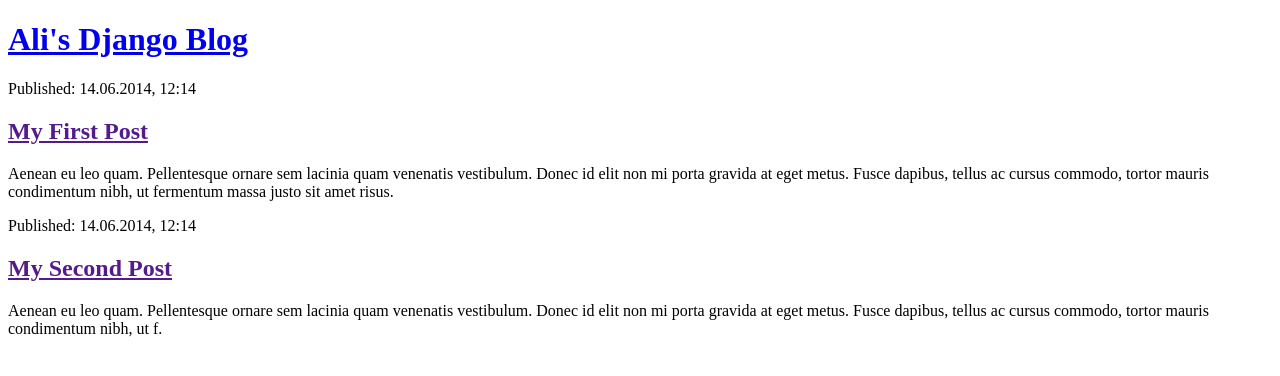
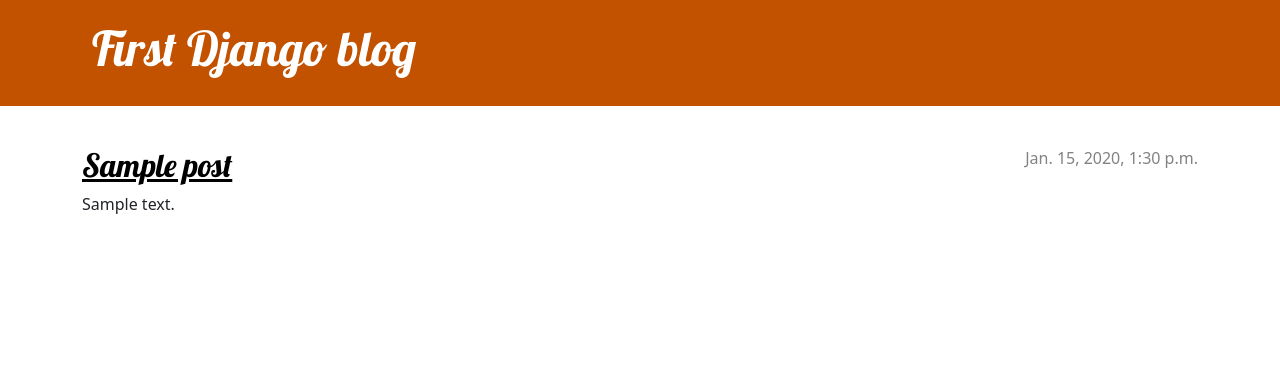
Before and after one commit to Alighandali/django_static_blog, a Django app: page / in a window 1280 px wide. Shown: the top 376 px of the page. Run offline with Django 3.2, Linux system fonts and the light colour scheme; tables that the repository leaves empty hold one stand-in row (values such as "Sample post").

Commit message:
Added view and template for detailed blog post as well as CSS for the site.

```diff
--- /dev/null
+++ b/blog/static/css/blog.css
@@ -0,0 +1,70 @@
+.page-header {
+    background-color: #C25100;
+    margin-top: 0;
+    margin-bottom: 40px;
+    padding: 20px 20px 20px 40px;
+}
+
+.page-header h1,
+.page-header h1 a,
+.page-header h1 a:visited,
+.page-header h1 a:active {
+    color: #ffffff;
+    font-size: 36pt;
+    text-decoration: none;
+}
+
+h1,
+h2,
+h3,
+h4 {
+    font-family: 'Lobster', cursive;
+}
+
+.date {
+    color: #828282;
+}
+
+.save {
+    float: right;
+}
+
+.post-form textarea,
+.post-form input {
+    width: 100%;
+}
+
+.top-menu,
+.top-menu:hover,
+.top-menu:visited {
+    color: #ffffff;
+    float: right;
+    font-size: 26pt;
+    margin-right: 20px;
+}
+
+.post {
+    margin-bottom: 70px;
+}
+
+.post h2 a,
+.post h2 a:visited {
+    color: #000000;
+}
+
+.post > .date,
+.post > .actions {
+    float: right;
+}
+
+.btn-secondary,
+.btn-secondary:visited {
+    color: #C25100;
+    background: none;
+    border-color: #C25100;
+}
+
+.btn-secondary:hover {
+    color: #FFFFFF;
+    background-color: #C25100;
+}
--- /dev/null
+++ b/blog/templates/blog/base.html
@@ -0,0 +1,25 @@
+{% load static %}
+<!DOCTYPE html>
+<html>
+    <head>
+        <title>First Django blog</title>
+        <link rel="stylesheet" href="https://cdn.jsdelivr.net/npm/bootstrap@5.1.3/dist/css/bootstrap.min.css" integrity="sha384-1BmE4kWBq78iYhFldvKuhfTAU6auU8tT94WrHftjDbrCEXSU1oBoqyl2QvZ6jIW3" crossorigin="anonymous">
+        <link href='//fonts.googleapis.com/css?family=Lobster&subset=latin,latin-ext' rel='stylesheet' type='text/css'>
+        <link rel="stylesheet" href="{% static 'css/blog.css' %}">
+    </head>
+    <body>
+        <header class="page-header">
+          <div class="container">
+              <h1><a href="/">First Django blog</a></h1>
+          </div>
+        </header>
+        <main class="container">
+            <div class="row">
+                <div class="col">
+                {% block content %}
+                {% endblock %}
+                </div>
+            </div>
+        </main>
+    </body>
+</html>
--- a/blog/templates/blog/post_list.html
+++ b/blog/templates/blog/post_list.html
@@ -1,23 +1,14 @@
-<!DOCTYPE html>
-<html>
-    <head>
-        <title>First Django blog</title>
-    </head>
-    <body>
-        <header>
-            <h1><a href="/">Ali's Django Blog</a></h1>
-        </header>
+{% extends 'blog/base.html' %}
 
-        <article>
-            <time>Published: 14.06.2014, 12:14</time>
-            <h2><a href="">My First Post</a></h2>
-            <p>Aenean eu leo quam. Pellentesque ornare sem lacinia quam venenatis vestibulum. Donec id elit non mi porta gravida at eget metus. Fusce dapibus, tellus ac cursus commodo, tortor mauris condimentum nibh, ut fermentum massa justo sit amet risus.</p>
+{% block content %}
+    {% for post in posts %}
+        <article class="post">
+            <time class="date">
+                {{ post.published_date }}
+            </time>
+            <!-- <h2><a href="">{{ post.title }}</a></h2> -->
+            <h2><a href="{% url 'post_detail' pk=post.pk %}">{{ post.title }}</a></h2>
+            <p>{{ post.text|linebreaksbr }}</p>
         </article>
-
-        <article>
-            <time>Published: 14.06.2014, 12:14</time>
-            <h2><a href="">My Second Post</a></h2>
-            <p>Aenean eu leo quam. Pellentesque ornare sem lacinia quam venenatis vestibulum. Donec id elit non mi porta gravida at eget metus. Fusce dapibus, tellus ac cursus commodo, tortor mauris condimentum nibh, ut f.</p>
-        </article>
-    </body>
-</html>
+    {% endfor %}
+{% endblock %}
--- a/blog/urls.py
+++ b/blog/urls.py
@@ -3,4 +3,5 @@ from . import views
 
 urlpatterns = [
     path('', views.post_list, name='post_list'),
+    path('post/<int:pk>/', views.post_detail, name='post_detail'),
 ]
--- a/blog/views.py
+++ b/blog/views.py
@@ -1,6 +1,19 @@
-from django.shortcuts import render
+# from django.shortcuts import render
 
 
 # Create your views here.
+# from django.shortcuts import render
+from django.shortcuts import render, get_object_or_404
+from django.utils import timezone
+from .models import Post
+
+
 def post_list(request):
-    return render(request, 'blog/post_list.html', {})
+    posts = Post.objects.filter(
+        published_date__lte=timezone.now()).order_by('published_date')
+    return render(request, 'blog/post_list.html', {'posts': posts})
+
+
+def post_detail(request, pk):
+    post = get_object_or_404(Post, pk=pk)
+    return render(request, 'blog/post_detail.html', {'post': post})
--- a/mysite/settings.py
+++ b/mysite/settings.py
@@ -122,7 +122,7 @@ USE_TZ = True
 # https://docs.djangoproject.com/en/3.2/howto/static-files/
 
 STATIC_URL = '/static/'
-STATIC_ROOT = BASE_DIR / 'static'
+STATIC_ROOT = BASE_DIR / 'blog/static'
 
 # Default primary key field type
 # https://docs.djangoproject.com/en/3.2/ref/settings/#default-auto-field
```
Also changed, not shown: blog/templates/blog/post_detail.html (added, +13 -0 lines).
